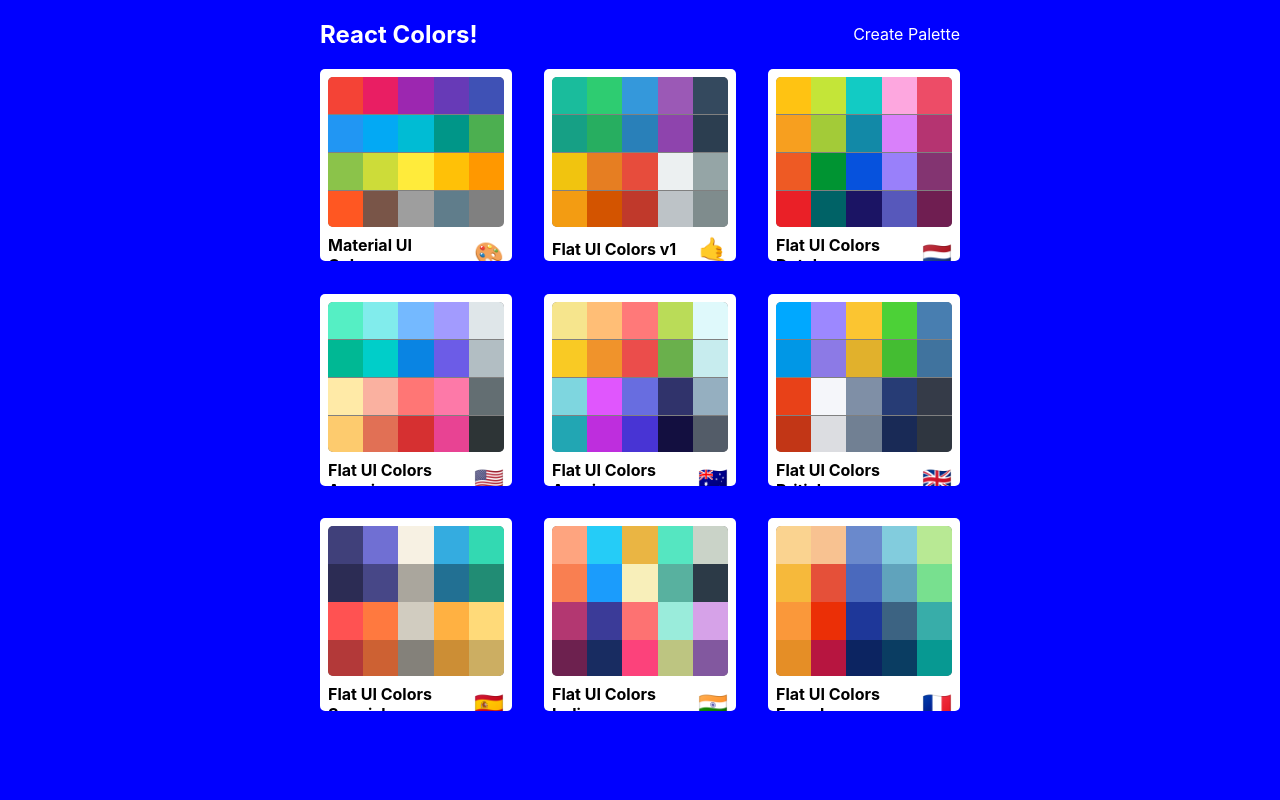
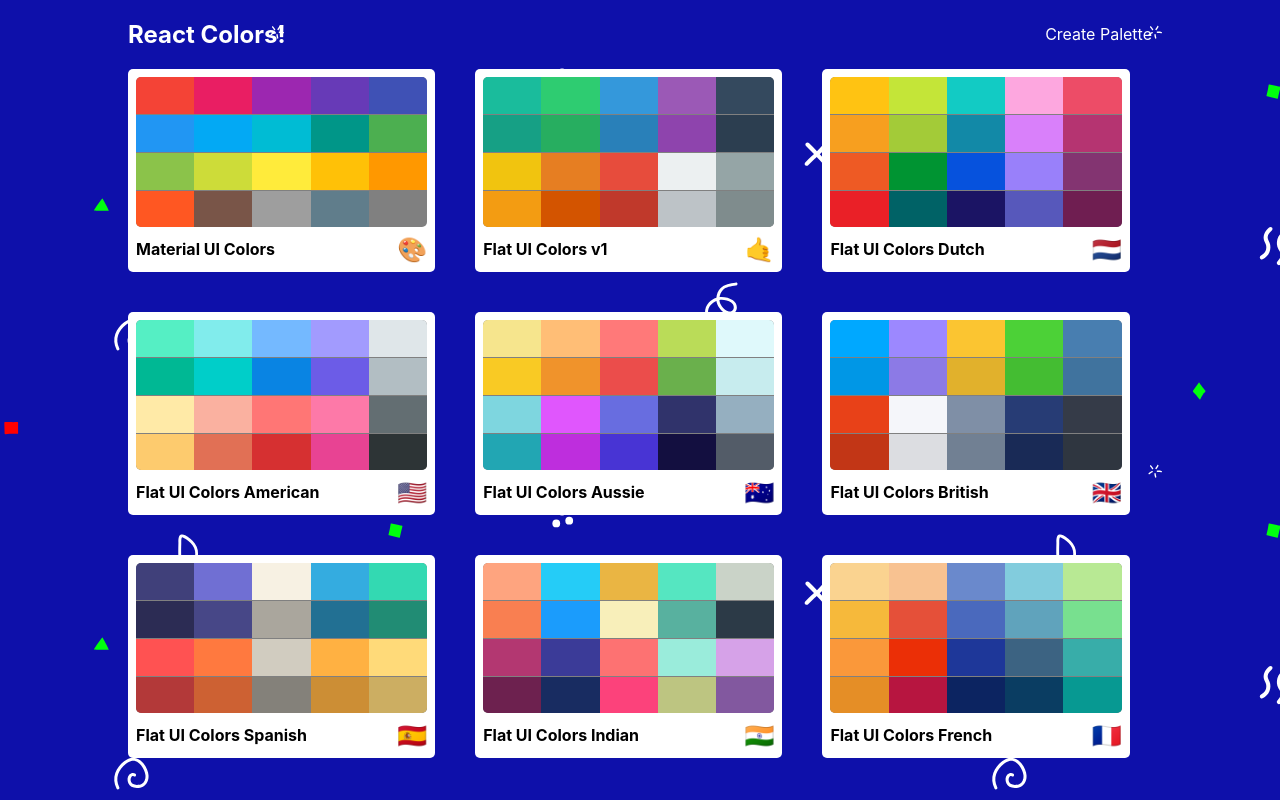
Before and after one commit to angusb93/color-picker, a React (Create React App) app: page / in a window 1280 px wide. Built offline with nearby package versions, Linux system fonts and the light colour scheme.

Commit message:
add background

```diff
--- a/src/PaletteList.js
+++ b/src/PaletteList.js
@@ -13,7 +13,7 @@
       <div className={classes.root}>
         <div className={classes.container}>
           <nav className={classes.nav}>
-            <h1>React Colors!</h1>
+            <h1 classname={classes.heading}>React Colors!</h1>
             <Link to="/palette/new">Create Palette</Link>
           </nav>
           <div className={classes.palettes}>
--- a/src/SingleColorPalette.js
+++ b/src/SingleColorPalette.js
@@ -46,7 +46,7 @@
     return (
       <div className={classes.palette}>
         <Navbar handleChange={this.changeFormat} showingAllColors={false} />
-        <div className={classes.colors}>
+        <div className={classes.paletteColors}>
           {colorBoxes}
           <div className={classes.goBack}>
             <Link to={`/palette/${id}`}>Go Back</Link>
--- a/src/styles/PaletteFormNavStyles.js
+++ b/src/styles/PaletteFormNavStyles.js
@@ -41,7 +41,6 @@
   },
   button: {
     margin: "0 0.5rem",
-
     [sizes.down("xs")]: {
       margin: 0,
       padding: "0rem",
--- a/src/styles/PaletteListStyles.js
+++ b/src/styles/PaletteListStyles.js
@@ -1,10 +1,19 @@
+import sizes from "./sizes";
+import bg from "./bg.svg";
 const styles = {
   root: {
-    backgroundColor: "blue",
+    // backgroundColor: "blue",
     height: "100vh",
     display: "flex",
     alignItems: "flex-start",
     justifyContent: "center",
+    backgroundColor: "#1e8feb",
+    backgroundImage: `url(${bg})`,
+    /* background by SVGBackgrounds.com */
+    overflow: "scroll",
+  },
+  heading: {
+    fontSize: "4rem",
   },
   container: {
     width: "50%",
@@ -12,6 +21,12 @@
     alignItems: "flex-start",
     flexDirection: "column",
     flexWrap: "wrap",
+    [sizes.down("xl")]: {
+      width: "80%",
+    },
+    [sizes.down("xs")]: {
+      width: "75%",
+    },
   },
   nav: {
     display: "flex",
@@ -29,7 +44,14 @@
     width: "100%",
     display: "grid",
     gridTemplateColumns: "repeat(3,30%)",
-    gridGap: "5%",
+    gridGap: "2.5rem",
+    [sizes.down("sm")]: {
+      gridTemplateColumns: "repeat(2, 50%)",
+    },
+    [sizes.down("xs")]: {
+      gridTemplateColumns: "repeat(1, 100%)",
+      gridGap: "1.4rem",
+    },
   },
 };
 export default styles;
--- a/src/styles/sizes.js
+++ b/src/styles/sizes.js
@@ -6,6 +6,7 @@
       sm: "768px",
       md: "992px",
       lg: "1200px",
+      xl: "1600px",
     };
     return `@media (max-width: ${sizes[size]})`;
   },
```
Also changed, not shown: src/styles/bg.svg (added).
